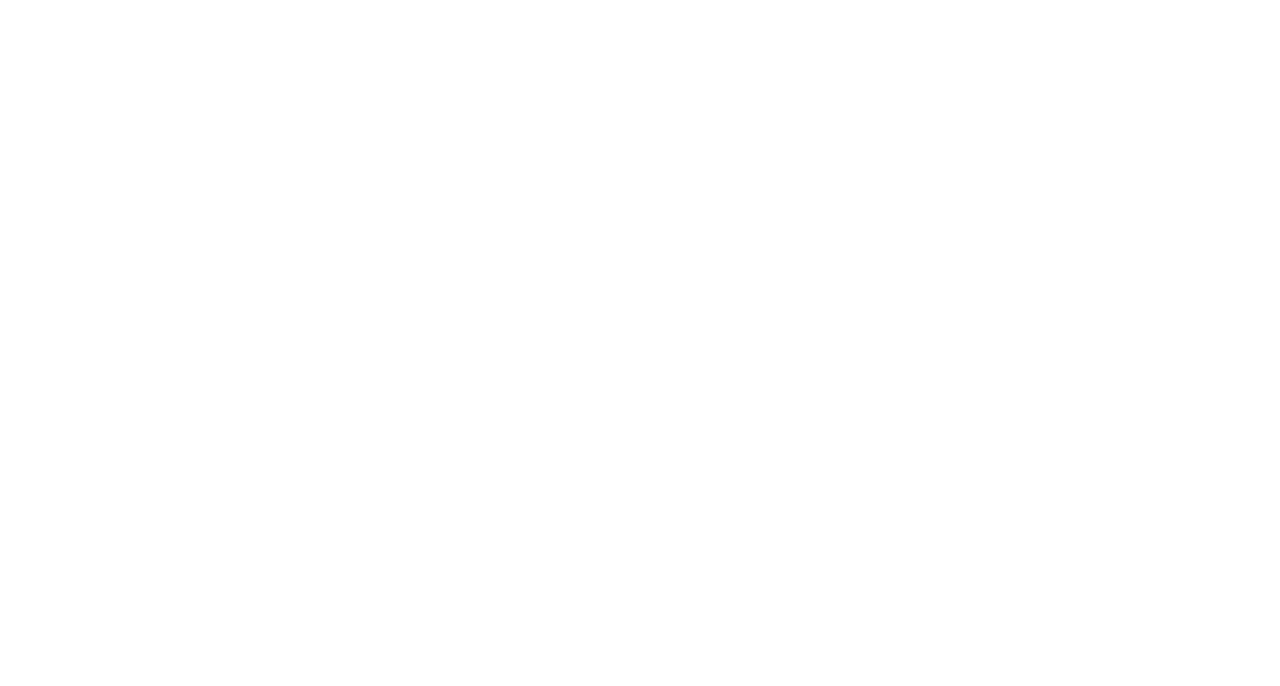
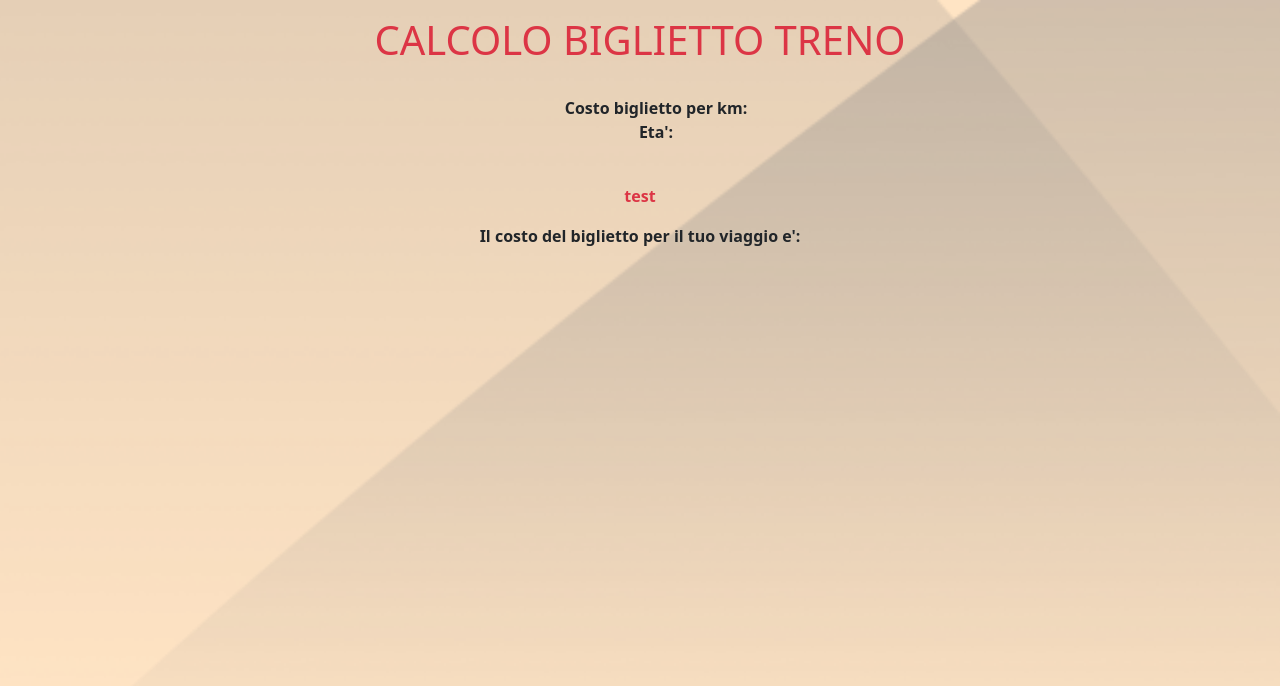
Before and after one commit to carmelopalumbo/js-biglietto-treno, a plain HTML site: page index.html in a window 1280 px wide. Drawn offline with nearby package versions, Linux system fonts and the light colour scheme.

Commit message:
add-html-structure

```diff
--- a/css/style.css
+++ b/css/style.css
@@ -0,0 +1,12 @@
+/* css */
+
+body{
+    background-image: url('../img/sidebar-bg.png');
+    background-size: cover;
+    background-position: center;
+    background-color: bisque
+}
+
+main ul{
+    list-style: none;
+}
--- a/index.html
+++ b/index.html
@@ -5,10 +5,32 @@
     <meta http-equiv="X-UA-Compatible" content="IE=edge">
     <meta name="viewport" content="width=device-width, initial-scale=1.0">
     <link rel='stylesheet' href='https://cdnjs.cloudflare.com/ajax/libs/bootstrap/5.2.2/css/bootstrap.css' integrity='sha512-+QrNe4Kul4TNKwDK+EJM71C9z5I9I/iYLEIJPYTfmXouMSU8tkayWYnOsAKjDAaOOH21+MS747IPTYcD+2euuQ==' crossorigin='anonymous'/>
+    <link rel="stylesheet" href="css/style.css">
     <title>Biglietto Treno</title>
 </head>
 
 <body>
-
+    <main>
+        <div class="container">
+            <div class="row">
+                <div class="col text-center fw-bold">
+                    <h1 class="pt-3 text-danger">CALCOLO BIGLIETTO TRENO</h1>
+                    <ul class="pt-4">
+                        <li id="costoalkm">
+                            Costo biglietto per km:
+                        </li>
+                        <li id="anni">
+                            Eta':
+                        </li>
+                    </ul>
+                    <p id="dirittosconto" class="pt-4 text-danger">test</p>
+                    <p id="prezzofinale">
+                        Il costo del biglietto per il tuo viaggio e':
+                    </p>
+                </div>
+            </div>
+        </div>
+    </main>
+    <script src="js/script.js"></script>
 </body>
 </html>
```
Also changed, not shown: img/sidebar-bg.png (added).
